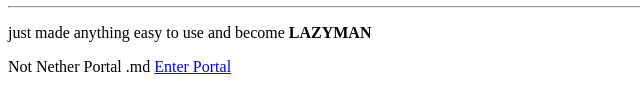
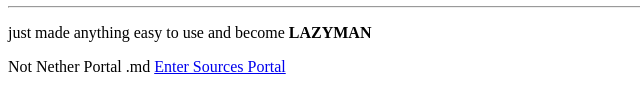
Before and after one commit to minoplhy/Bromite-custom-adblock, a plain HTML site: page docs/index.html in a window 1280 px wide. Shown: the part 310-420 px from the top of the page, 0-640 px from the left. Drawn offline with Linux system fonts and the light colour scheme.

Commit message:
Update index.html

```diff
--- a/docs/index.html
+++ b/docs/index.html
@@ -9,4 +9,4 @@
 /<a href="https://github.com/minoplhy/Bromite-custom-adblock/blob/main/lazy-converter.txt">Lazy Converter</a>
 <hr></hr>
 <p>just made anything easy to use and become <b>LAZYMAN</b></p>
-<p>Not Nether Portal .md <a href="https://minoplhy.github.io/Bromite-custom-adblock/index.html">Enter Portal</a> </p>
+<p>Not Nether Portal .md <a href="https://github.com/minoplhy/Bromite-custom-adblock/raw/main/docs/index.md">Enter Sources Portal</a> </p>
```
